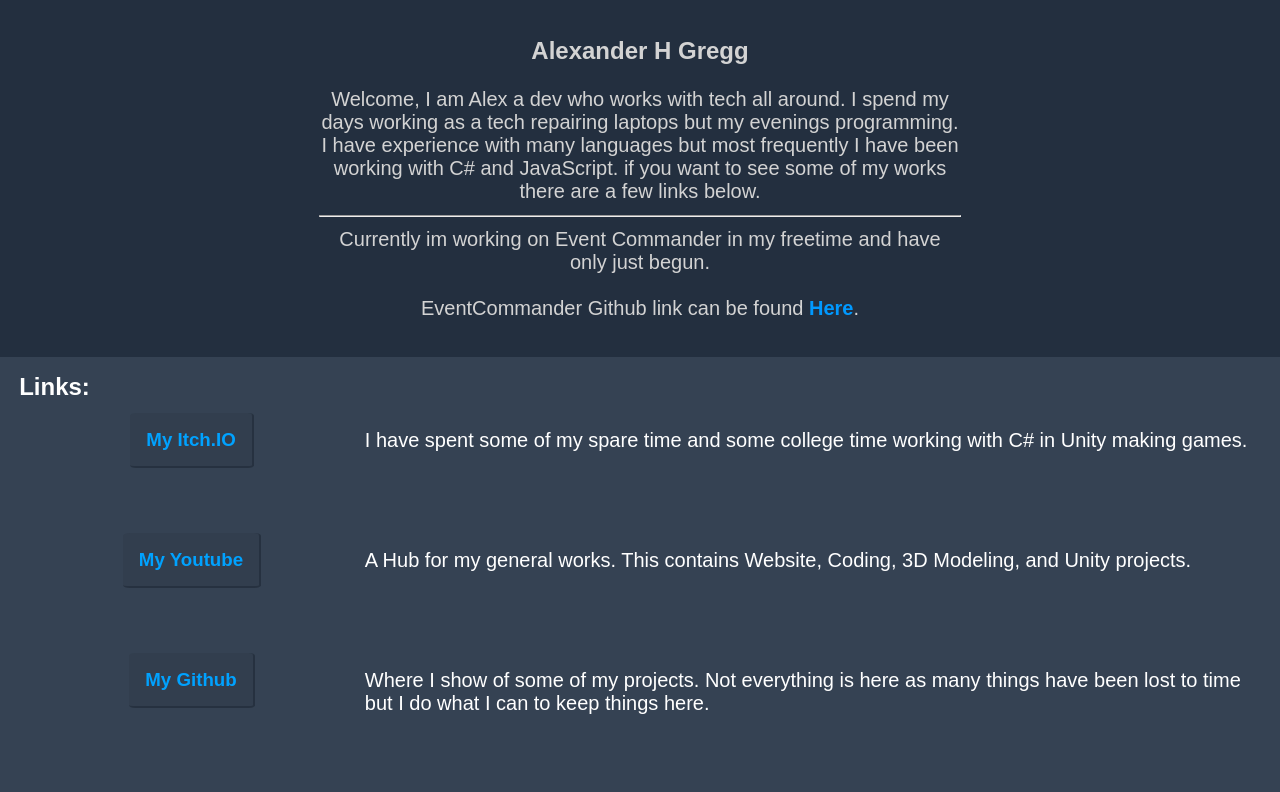
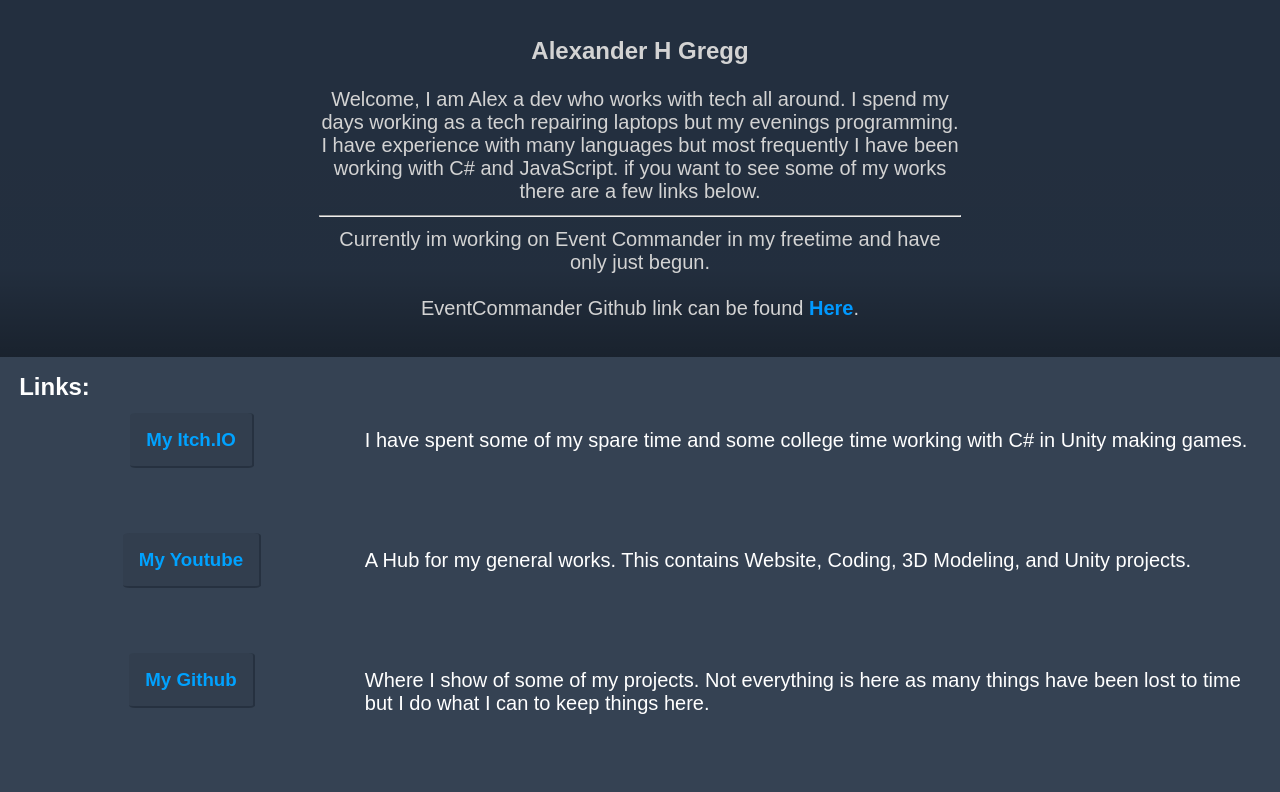
Before and after one commit to Stihl/MyHomepage, a plain HTML site: page index.html in a window 1280 px wide. Drawn offline with Linux system fonts and the light colour scheme.

Commit message:
changed styling to add a gradient

```diff
--- a/index.html
+++ b/index.html
@@ -10,10 +10,12 @@
     </head>
     <body>
         <section id="intro">
-            <h1>Alexander H Gregg</h1>
-            <p>Welcome, I am Alex a dev who works with tech all around. I spend my days working as a tech repairing laptops but my evenings programming. I have experience with many languages but most frequently I have been working with C# and JavaScript. if you want to see some of my works there are a few links below.</p>
-            <hr>
-            <p>Currently im working on Event Commander in my freetime and have only just begun.</p><p> EventCommander Github link can be found <a href="https://github.com/Stihl/EventCommander">Here</a>.</p>
+            <div id="text-container">
+                <h1>Alexander H Gregg</h1>
+                <p>Welcome, I am Alex a dev who works with tech all around. I spend my days working as a tech repairing laptops but my evenings programming. I have experience with many languages but most frequently I have been working with C# and JavaScript. if you want to see some of my works there are a few links below.</p>
+                <hr>
+                <p>Currently im working on Event Commander in my freetime and have only just begun.</p><p> EventCommander Github link can be found <a href="https://github.com/Stihl/EventCommander">Here</a>.</p>
+            </div>
         </section>
 
         <section id="links">
--- a/styles.css
+++ b/styles.css
@@ -9,17 +9,18 @@ body {
     color: #fff;
 }
 #intro {
+    background-color: #232f3f;
+    background-image: linear-gradient(0deg,rgba(0, 0, 0, 0.275),rgba(0, 0, 0, 0.02),rgba(0,0,0,.010),rgba(0,0,0,0),rgba(0,0,0,0));
+    color: #d3d3d3;
+    font-family: Arial, Helvetica, sans-serif;
+}
+#text-container{
     display: flex;
     align-items: center;
     flex-wrap: wrap;
     justify-content: center;
     flex-direction: column;
     padding: 2% 5%;
-    background-color: #232f3f;
-    color: #d3d3d3;
-    font-family: Arial, Helvetica, sans-serif;
-
-
 }
 #intro a{
     text-decoration: none;
@@ -36,6 +37,7 @@ body {
     font-size: 1.25rem;
     text-align: center;
 }
+
 #intro hr{
     width: 50vw;
     background-color: #0d1218;
```
